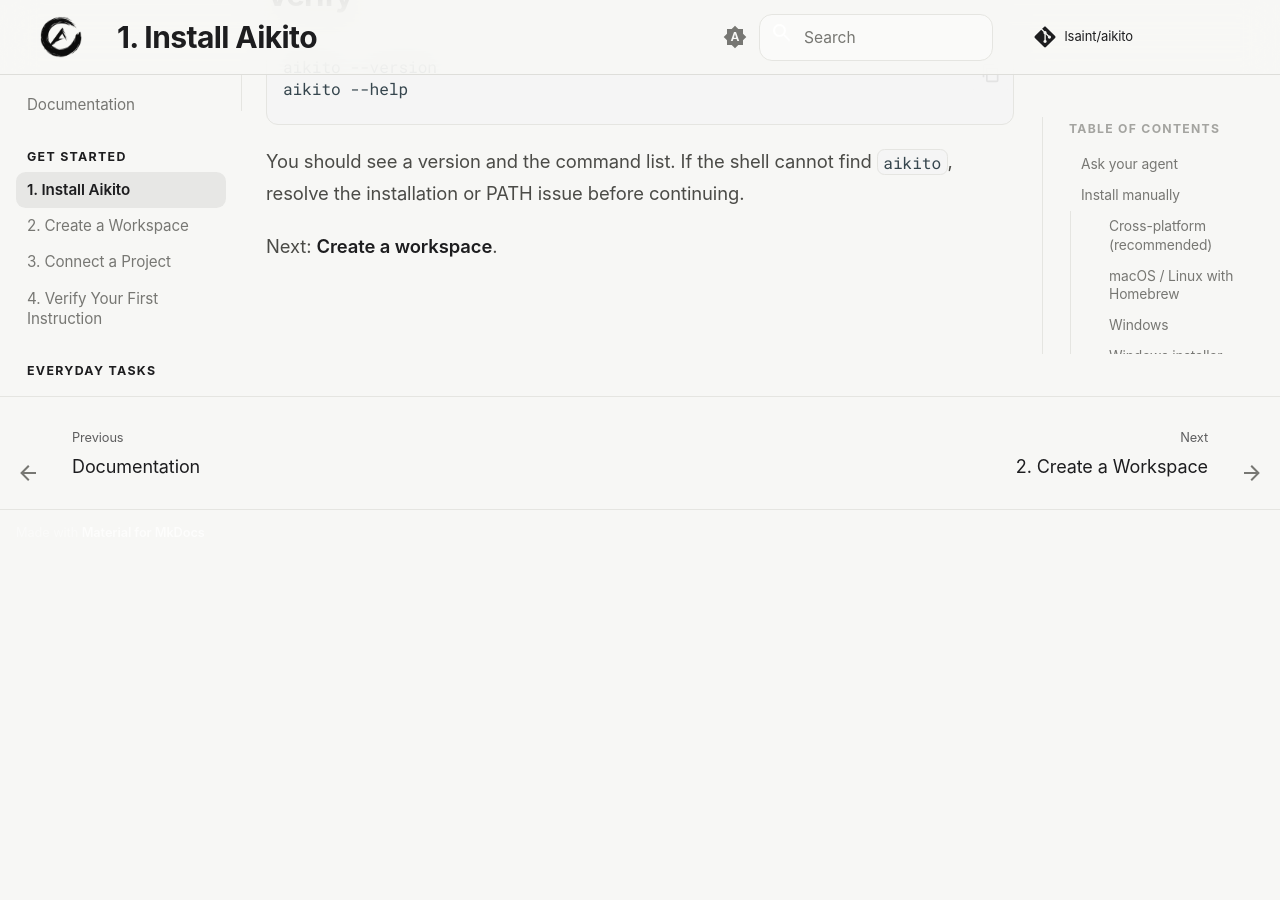
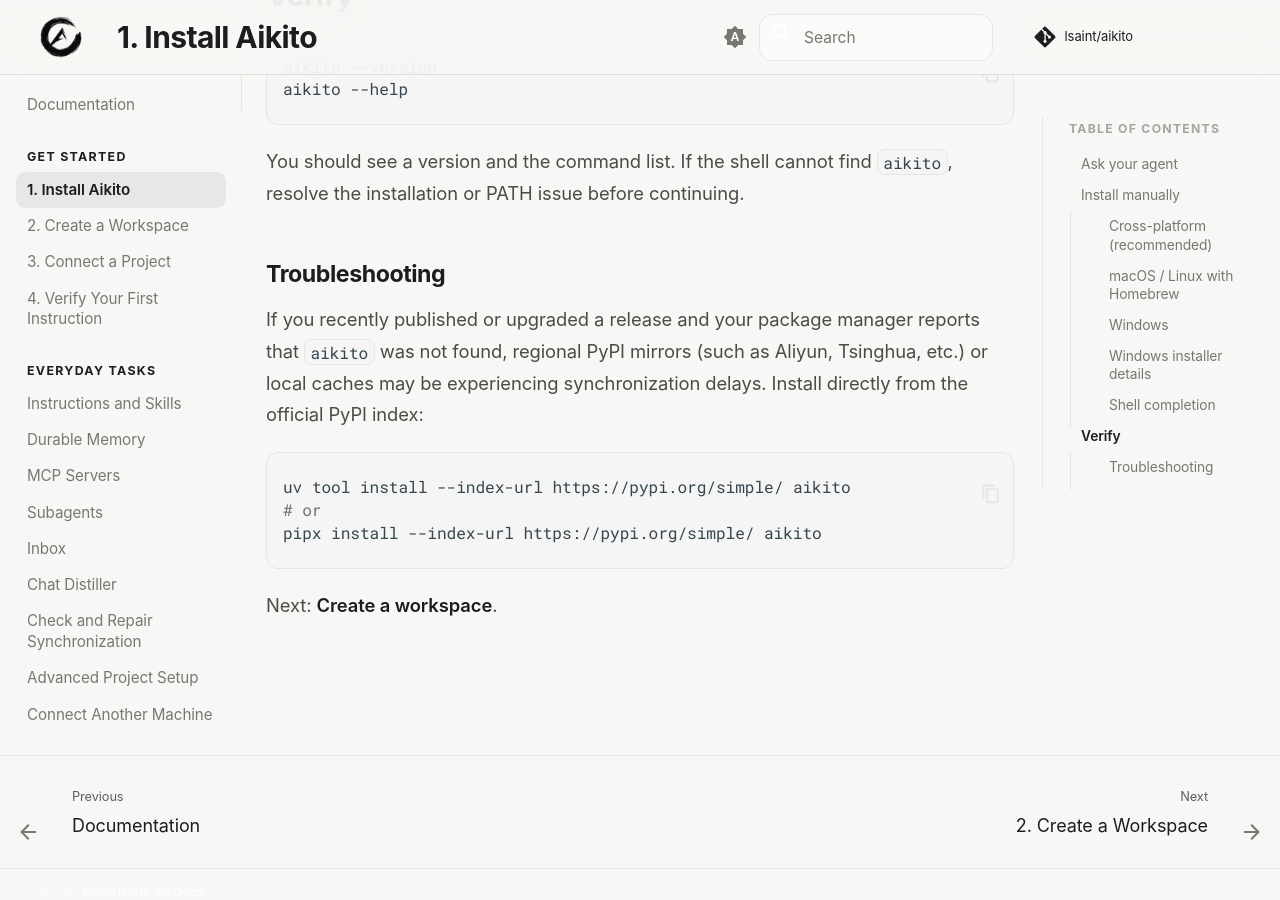
Before and after one commit to lsaint/aikito, an MkDocs documentation site: the page built from docs/installation.md, in a window 1280 px wide and 900 px high, scrolled down 2496 px. Built offline with MkDocs 1.6.1 and Material for MkDocs 9.7.7, drawn with Linux system fonts in a browser that asks for light colours; comment, search, counter and statistics services are not loaded; before the commit the page ends 3052 px from its top, so only the background shows below that.

Commit message:
fix(packaging): harden publish workflow, fix CI test isolation, and polish install.ps1
- Pin Actions commit SHAs in publish-pypi.yml and add pytest + twine validation
- Checkout release tag, filter prereleases, and gate dispatch on git tags
- Override job-level PYTHONPATH in CI pip-installed smoke tests and use isolated Windows venv
- Refine legacy bin/ cleanup with stub marker checks and regex PATH removal in install.ps1
- Add PATH shadow warning and remove dead APPDATA candidate in install.ps1
- Document PyPI mirror sync delay troubleshooting in docs/installation.md
- Document Homebrew Formula PyPI virtualenv mode migration in R2 plan

````diff
--- a/docs/installation.md
+++ b/docs/installation.md
@@ -90,4 +90,14 @@
 You should see a version and the command list. If the shell cannot find
 `aikito`, resolve the installation or PATH issue before continuing.
 
+### Troubleshooting
+
+If you recently published or upgraded a release and your package manager reports that `aikito` was not found, regional PyPI mirrors (such as Aliyun, Tsinghua, etc.) or local caches may be experiencing synchronization delays. Install directly from the official PyPI index:
+
+```bash
+uv tool install --index-url https://pypi.org/simple/ aikito
+# or
+pipx install --index-url https://pypi.org/simple/ aikito
+```
+
 Next: [Create a workspace](workspace-setup.md).
````
Also changed, not shown: pip-packaging-plan.md (+3 -0 lines), 3 other files.
